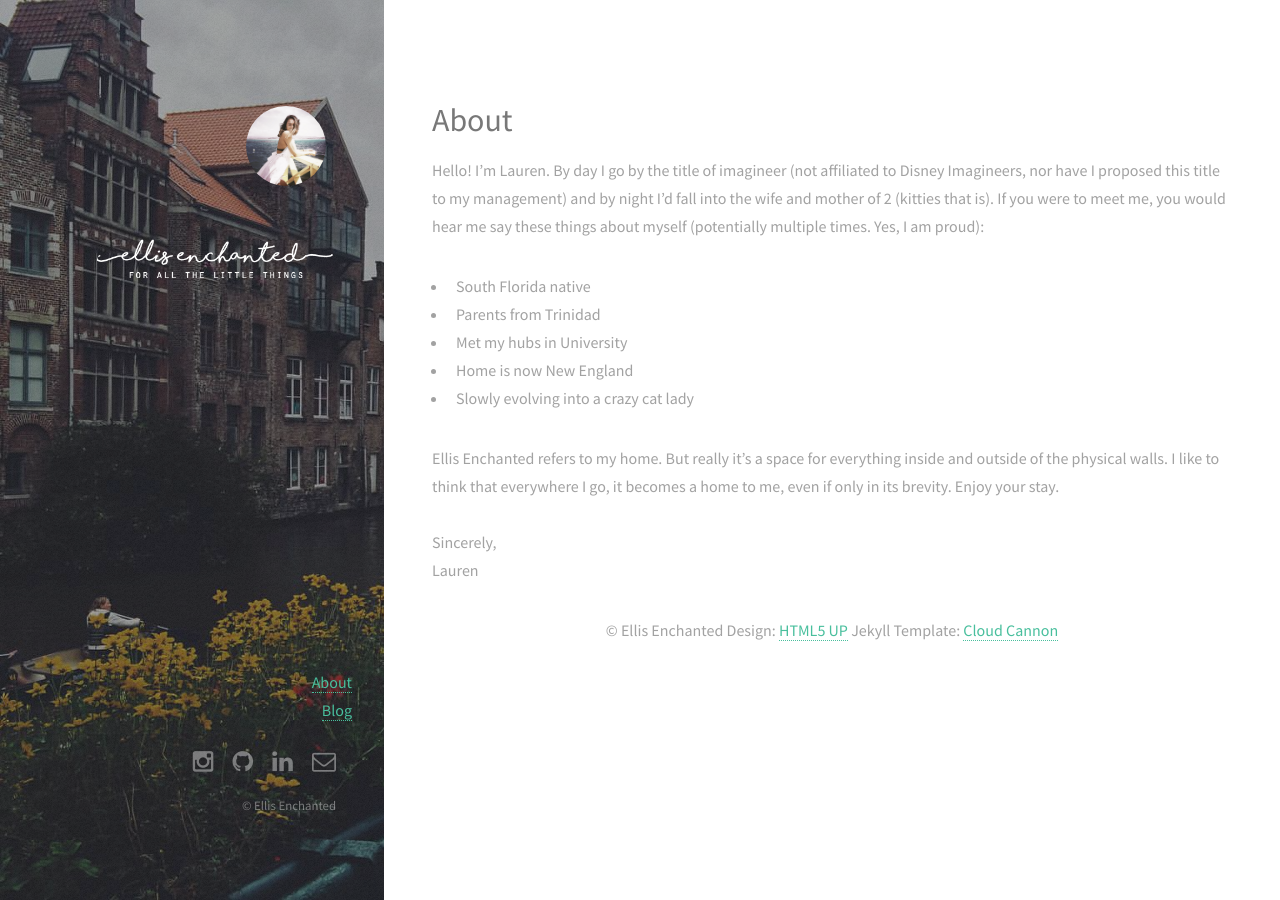
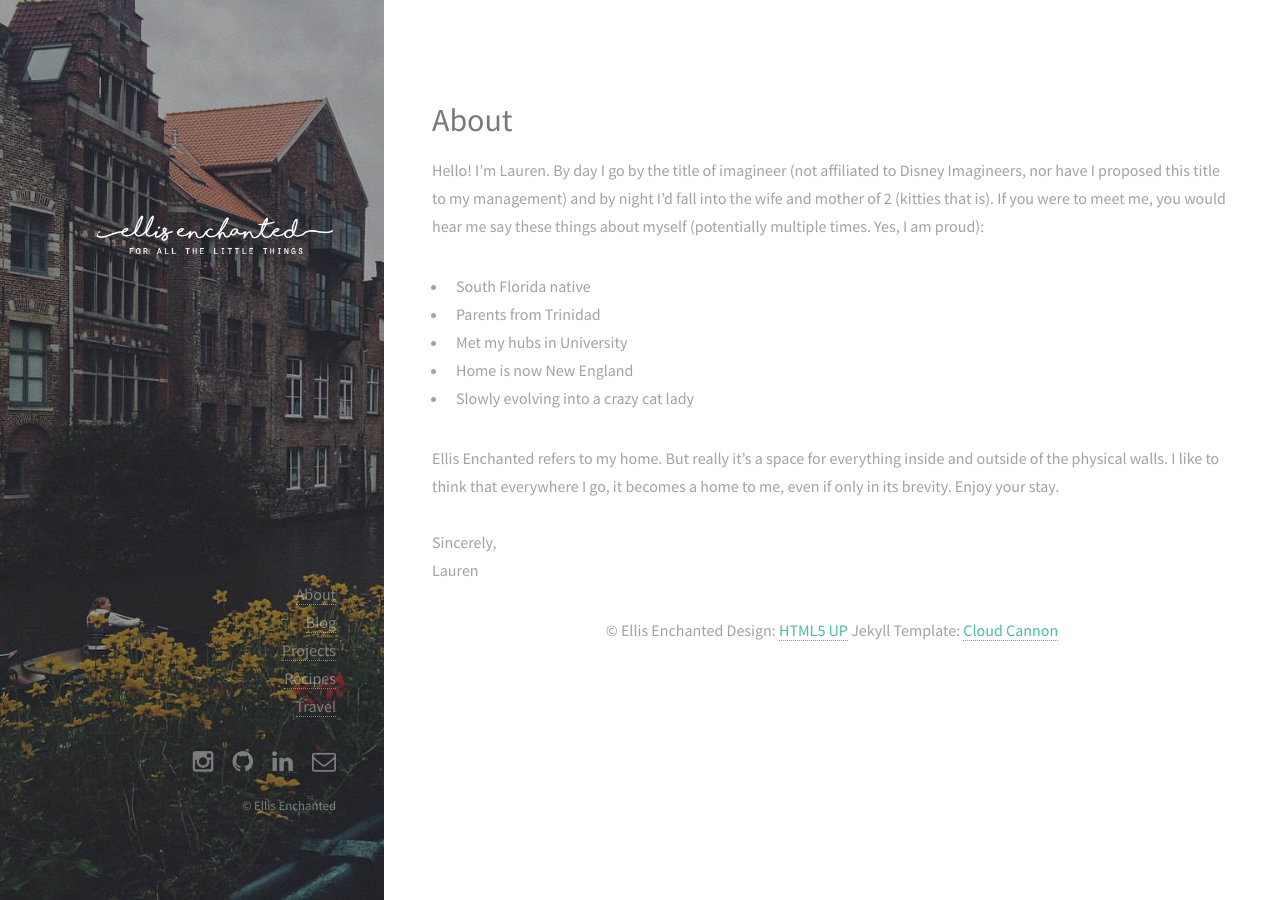
Before and after one commit to lorashley/ellis-enchanted, a Jekyll site: the page built from about.html, in a window 1280 px wide. Built offline with Jekyll 4.4.1, drawn with Linux system fonts in a browser that asks for light colours.

Commit message:
add more link features in both versions of site

```diff
--- a/_layouts/default.html
+++ b/_layouts/default.html
@@ -21,7 +21,7 @@
 	<body id="top">
 
       <header id="header">
-          <a href="/" class="image avatar"><img src="/images/avatarmuted.jpg" alt="" /></a>
+          <!--<a href="/" class="image avatar"><img src="/images/avatarmuted.jpg" alt="" /></a>-->
           <h1><a href="/" class="image header"><img src="/images/headers/header4.png" alt=""/></a></h1>
       </header>
 
@@ -36,13 +36,16 @@
         <!-- Footer -->
         <footer id="footer">
 
-        	<nav>
-    		<!-- Links -->
-		  	<a href="/about.html">About</a></br>
-    	  	<a href="/index.html">Blog</a></br>
-    		</nav>
 
             <ul class="icons">
+
+			<!-- Links -->
+			<a href="/about.html">About</a></br>
+			<a href="/index.html">Blog</a></br>
+			<a href="/projects.html">Projects</a></br>
+			<a href="/recipes.html">Recipes</a></br>
+			<a href="/travel.html">Travel</a></br></br>
+
 			  {% if site.ig_username %}
               <li>
                 <a href="https://www.instagram.com/{{ site.ig_username }}/" class="icon fa-instagram" target="_blank">
--- a/css/style.css
+++ b/css/style.css
@@ -957,7 +957,7 @@
 		background-position: top left,							top left;
 		background-repeat: repeat,								no-repeat;
 		background-size: auto,								auto 100%;
-		color: rgba(255, 255, 255, 0.5);
+		color: rgba(255, 255, 255, 0.6);
 		height: 100%;
 		left: 0;
 		padding: 8em 4em 0 0;
@@ -989,6 +989,7 @@
 
 		#header .image.header {
 			width: 12em;
+			margin: 5em 0 0 0;
 		}
 
 /* Footer */
@@ -1036,6 +1037,27 @@
 					color: inherit;
 				}
 
+	    #footer .nav {
+        	overflow: hidden;
+        	text-align: right;
+        	margin: -10em 0 1em -2.5em;
+        	bottom: 5;
+			left: 0;
+			position: fixed;
+			padding: 0 4em 6em 0;
+			width: 35%;
+    	}
+
+    	#footer .nav ul{
+        	list-style-type: none;
+        	padding-left: 0;
+    	}
+
+    	#footer .nav li {
+        	float: left;
+        	padding: 0 3em 0 0;
+    	}
+
 /* Main */
 
 	#main {
@@ -1060,7 +1082,7 @@
     nav {
         overflow: hidden;
         text-align: right;
-        margin: -4em 0 1em -2em;
+        margin: -10em 0 1em -2.5em;
         bottom: 5;
 		left: 0;
 		position: fixed;
```
Also changed, not shown: 11 other files.
